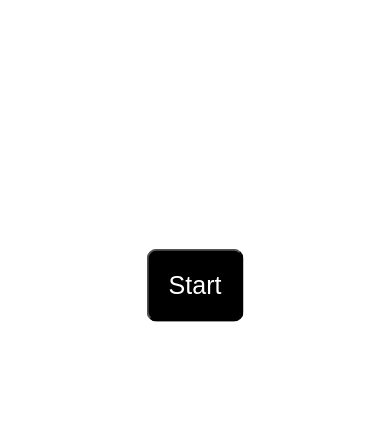
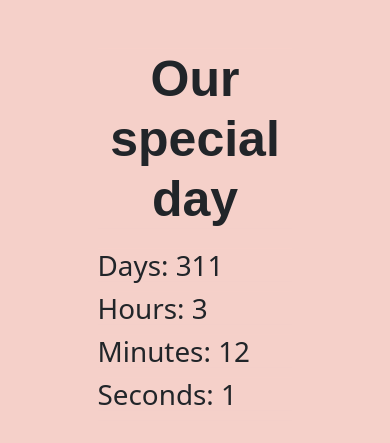
Before and after one commit to maximas033/Ourcountdown, a plain HTML site: page index.html in a window 390 px wide. Shown: the part 187-630 px from the top of the page. Drawn offline with nearby package versions, Linux system fonts and the light colour scheme.

Commit message:
Add files via upload

```diff
--- a/index.css
+++ b/index.css
@@ -1,35 +1,47 @@
 *{
-    background-color: white;
-    overflow-x: none;
+    text-align: center;
+    align-items: center;
+    background-color: /*peach color*/ #F5D0C9;
 }
 
-
-.putItInTheMuddle{
-    margin: 0;
+.countdownTime{
     position: absolute;
     top: 50%;
     left: 50%;
     transform: translate(-50%, -50%);
 }
 
-.putItInTheMuddle #dirrection{
-    color: gray;
-    font-weight: lighter;
-    font-size: 40px;
+.countdownTime .HeadingName{
+    font-size: 70px;
+    font-family: 'Montserrat', sans-serif;
+    font-weight: 700;
+    margin-bottom: 10%;
 }
 
-.putItInTheMuddle h1{
-    color: black;
-    font-weight: bold;
-    font-size: 120px;
-    text-align: center;
+.timedisplayed h1{
+    text-align: left;
+    margin-bottom: 5%;
 }
 
-.putItInTheMuddle button{
-    background-color: black;
-    color: white;
-    padding: 20px;
-    font-size: 25px;
-    width: 100%;
-    border-radius: 10px;
+
+
+
+/* media queries */
+@media screen and (max-width: 768px){
+    .countdownTime{
+        position: absolute;
+        top: 50%;
+        left: 50%;
+        transform: translate(-50%, -50%);
+    }
+    .countdownTime .HeadingName{
+        font-size: 50px;
+        font-family: 'Montserrat', sans-serif;
+        font-weight: 700;
+        margin-bottom: 10%;
+    }
+    .timedisplayed h1{
+        text-align: left;
+        margin-bottom: 5%;
+    }
 }
--- a/index.html
+++ b/index.html
@@ -1,21 +1,31 @@
-<!doctype html>
+<!DOCTYPE html>
 <html lang="en">
   <head>
+    <!-- Required meta tags -->
     <meta charset="utf-8">
     <meta name="viewport" content="width=device-width, initial-scale=1">
-    <title>Countdown</title>
-    <link rel="stylesheet" type="text/css" href="index.css">
+    <!-- Bootstrap CSS -->
+    <link href="https://cdn.jsdelivr.net/npm/bootstrap@5.1.3/dist/css/bootstrap.min.css" rel="stylesheet" integrity="sha384-1BmE4kWBq78iYhFldvKuhfTAU6auU8tT94WrHftjDbrCEXSU1oBoqyl2QvZ6jIW3" crossorigin="anonymous">
+    <title>Wedding countdown</title>
+    <link rel="stylesheet" href="index.css">
   </head>
   <body>
 
-    <section class="putItInTheMuddle">
-        <h1 id="dirrection"></h1>
-        <h1 class="number" id="num"></h1>
+    <section class="countdownTime">
+        <div>
+            <h1 class="HeadingName">Our special day</h1>
+        </div>
 
-        <button onclick="countDown1()">Start</button>
+        <div class="timedisplayed">
+            <h1 id="WeddingDay"></h1>
+            <h1 id="WeddingHours"></h1>
+            <h1 id="WeddingMinute"></h1>
+            <h1 id="WeddingSecond"></h1>
+        </div>
     </section>
 
 
+
     <script src="index.js"></script>
-  </body>
+    </body>
 </html>
--- a/index.js
+++ b/index.js
@@ -1,49 +1,29 @@
-// function that counts down from 5 to 0 and then gives a random dirrection either left or right
-// after counting down from 5 to 0 automatically calls countDown2 function that will count down from 10 to 0 and then give a random direction either left or right, countdown from 10 to 0 will forever repeat
-// print the countdown to the console
+// create a countdown to September 2, 2023
+function countdown() {
+  const countDate = new Date('September 2, 2023 00:00:00').getTime();
+  const now = new Date().getTime();
+  const gap = countDate - now;
 
-function countDown1() {
-    var count = 5;
-    var interval = setInterval(function() {
-        if (count == 0) {
-            const dirr = ["Left", "Right"];
-            const random = Math.floor(Math.random() * dirr.length);
-            document.getElementById("dirrection").innerHTML = dirr[random];
-            // speak the dirrection
-            var msg = new SpeechSynthesisUtterance(dirr[random]);
-            window.speechSynthesis.speak(msg);
-            clearInterval(interval);
-            countDown2();
-            setTimeout(function() {
-                document.getElementById("dirrection").innerHTML = "";
-            }
-            , 1000);
-        }
-        document.getElementById("num").innerHTML = count;
-        count--;
-    }, 1000);
+  // how does time work?
+  const second = 1000;
+  const minute = second * 60;
+  const hour = minute * 60;
+  const day = hour * 24;
+
+  // calculate
+  const textDay = Math.floor(gap / day);
+  const textHour = Math.floor((gap % day) / hour);
+  const textMinute = Math.floor((gap % hour) / minute);
+  const textSecond = Math.floor((gap % minute) / second);
+
+  // create a countdown that is refreshed every second
+    console.log(textDay, textHour, textMinute, textSecond);
+
+    document.getElementById("WeddingDay").innerHTML = "Days: " + " " + textDay;
+    document.getElementById("WeddingHours").innerHTML = "Hours: " + " " + textHour;
+    document.getElementById("WeddingMinute").innerHTML = "Minutes: " + " " + textMinute;
+    document.getElementById("WeddingSecond").innerHTML = "Seconds: " + " " + textSecond;
 }
 
-function countDown2() {
-    var count = 10;
-    var interval = setInterval(function() {
-        if (count == 0) {
-            // print random direction either left or right to the dirrection div
-            const dirr = ["Left", "Right"];
-            const random = Math.floor(Math.random() * dirr.length);
-            document.getElementById("dirrection").innerHTML = dirr[random];
-            // speak the dirrection
-            var msg = new SpeechSynthesisUtterance(dirr[random]);
-            window.speechSynthesis.speak(msg);
-            clearInterval(interval);
-            countDown2();
-            // clear the dirrection div after 1 seconds
-            setTimeout(function() {
-                document.getElementById("dirrection").innerHTML = "";
-            }
-            , 1000);
-        }
-        document.getElementById("num").innerHTML = count;
-        count--;
-    }, 1000);
-}
+countdown();
+setInterval(countdown, 1000);
```
